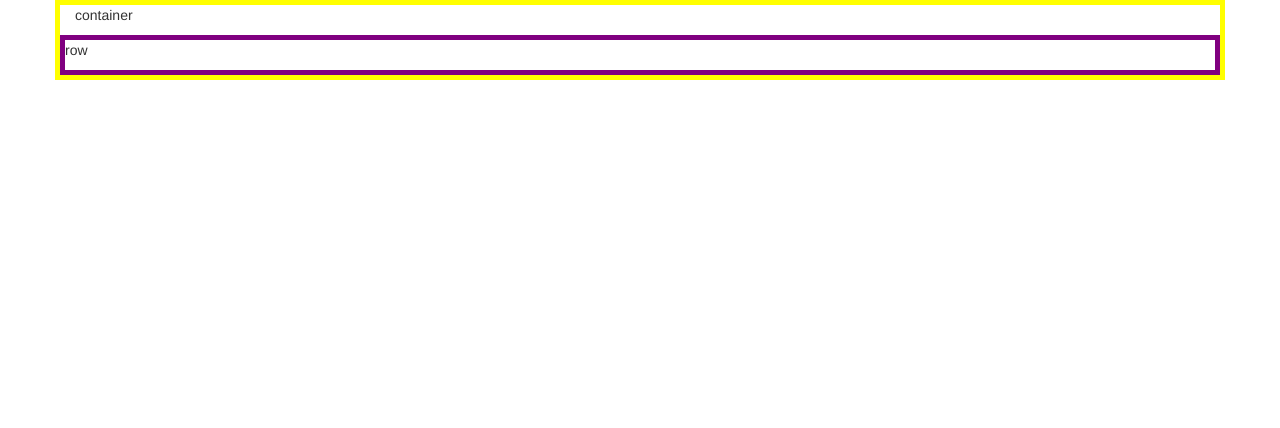
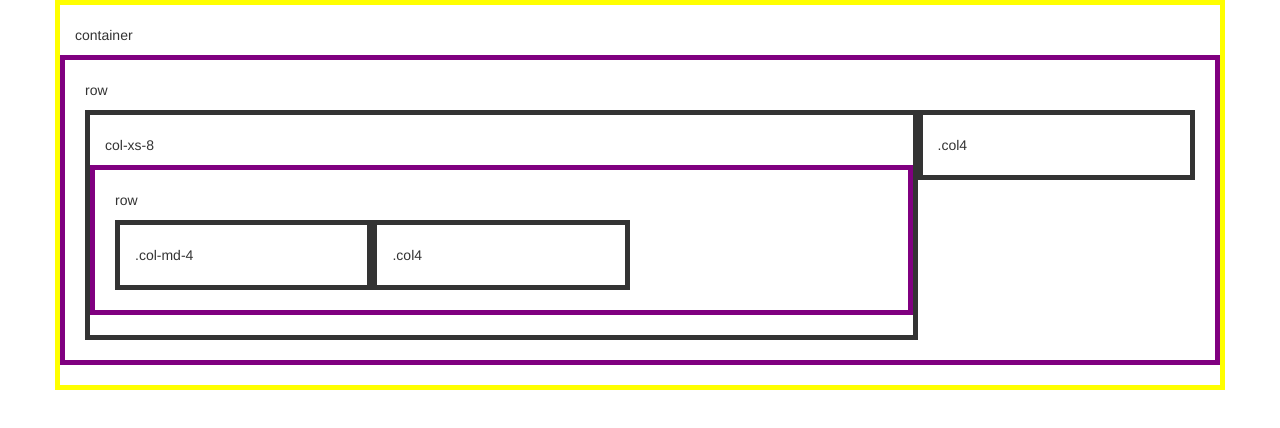
Before and after one commit to shoeallreadyknow/landaverdej-portfolio, a plain HTML site: page public_html/index.html in a window 1280 px wide. Drawn offline with Linux system fonts and the light colour scheme.

Commit message:
done with columns

```diff
--- a/public_html/css/coustom-stylesheet.css
+++ b/public_html/css/coustom-stylesheet.css
@@ -1,4 +1,8 @@
-
+div{
+    border-style: solid;
+    border-width: 5px;
+    padding: 20px;
+}
 .container{
     border-style: solid;
     border-width: 5px;
--- a/public_html/index.html
+++ b/public_html/index.html
@@ -18,7 +18,24 @@ and open the template in the editor.
             <P> container </P>
             <div class="row">
                 <p>row</p>
+                <div class="col-xs-9">
+                    <p>col-xs-8</p>
+                    <div class="row">
+                        <p>row</p>
+                        <div class="col-xs-4">.col-md-4</div>
+                        <div class="col-xs-4">.col4</div>
+                    </div>
+                </div>
+
+
+                <div class="col-xs-3">
+                    .col4
+                </div>
+
+
+
             </div>
+
         </div>
     </body>
 </html>
```
